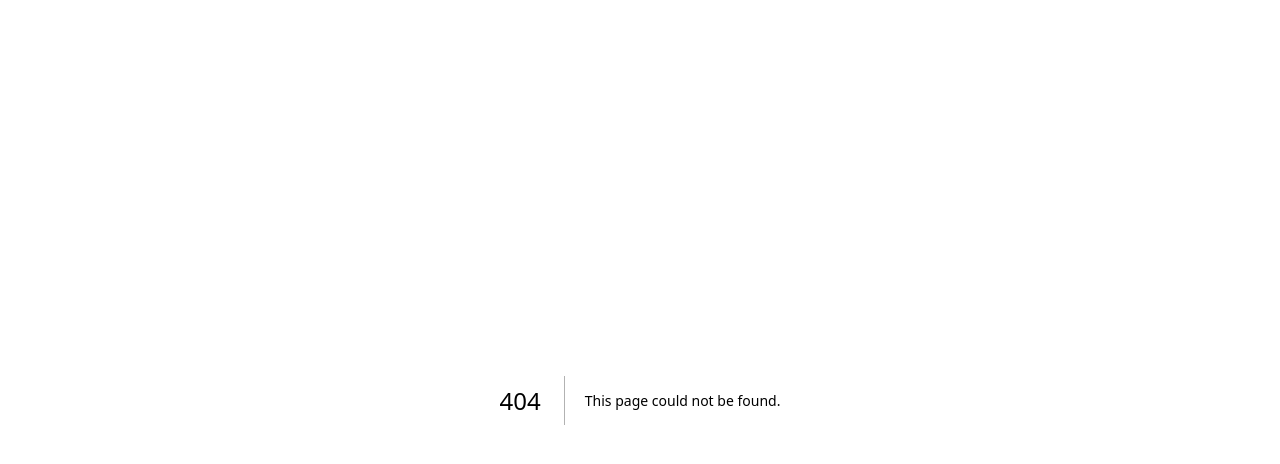
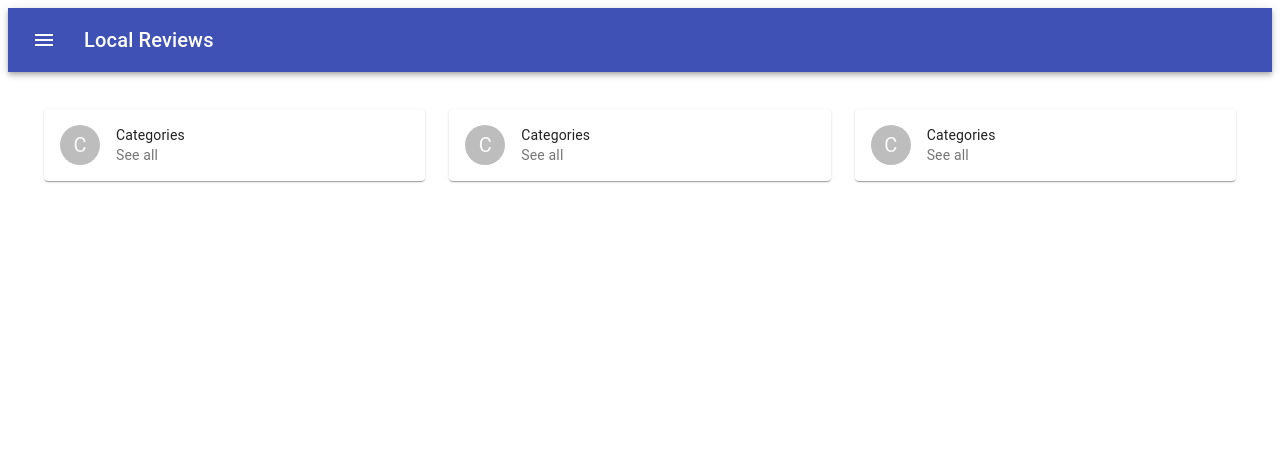
Before and after one commit to Mach1r0/Django-webaplication, a Next.js app in the folder frontend/: page /categories in a window 1280 px wide. Before the commit this address had no page. Shown: the top 464 px of the page. Built offline with nearby package versions, Linux system fonts and the light colour scheme.

Commit message:
Making the navbar and layout

```diff
--- a/frontend/components/layout.js
+++ b/frontend/components/layout.js
@@ -0,0 +1,12 @@
+import React from 'react';
+import Nav from './nav'
+
+const Layout = ({ children  }) => {
+  return (
+    <div>
+      <Nav />
+    { children }
+    </div>
+  )
+}
+export default Layout;
--- /dev/null
+++ b/frontend/components/nav.js
@@ -0,0 +1,36 @@
+import React from 'react';
+import { AppBar, Toolbar, IconButton, Typography } from '@material-ui/core';
+import MenuIcon from '@material-ui/icons/Menu';
+import { makeStyles } from '@material-ui/core/styles';
+
+const useStyles = makeStyles((theme) => ({
+    root: {
+        flexGrow: 1,
+    },
+    menuButton: {
+        marginRight: theme.spacing(2),
+    },
+    title: {
+        flexGrow: 1,
+    }
+}));
+
+const Nav = () => {
+    const classes = useStyles();
+    return (
+        <>
+        <AppBar position='static'>
+            <Toolbar>
+                <IconButton edge='start' className={classes.menuButton} color='inherit' aria-label='menu'>
+                    <MenuIcon />
+                </IconButton>
+                <Typography variant='h6' className={classes.title}>
+                    Local Reviews
+                </Typography>
+            </Toolbar>
+        </AppBar>
+        </>
+    )
+}
+
+export default Nav;
--- a/frontend/pages/nome.js
+++ b/frontend/pages/categories/index.js
@@ -1,6 +1,7 @@
 import { Grid, Card, CardHeader, Avatar, makeStyles } from '@material-ui/core';
+import Layout from '../../components/layout'
 
-const useSyles = makeStyles((theme) => ({
+const useStyles = makeStyles((theme) => ({
     root: {
         margin: '25px auto',
         maxWidth: '95vw'
@@ -8,8 +9,9 @@ const useSyles = makeStyles((theme) => ({
 }))
 
 export default function Home() {
-    const classes = useSyles()
+    const classes = useStyles()
     return (
+        <Layout>
         <Grid container className={classes.root} spacing={3}>
             <Grid item xs={12} md={4}>
                 <Card>
@@ -48,5 +50,6 @@ export default function Home() {
                 </Card>
             </Grid>
         </Grid>
+    </Layout>
     )
 }
--- a/frontend/pages/categories/index2.js
+++ /dev/null
@@ -1,12 +0,0 @@
-import React from 'react';
-
-const Categories = () => {
-    return (
-        <div>
-            <h1>About Page</h1>
-            <p>This is the about page.</p>
-        </div>
-    )
-}
-
-export default Categories;
```
